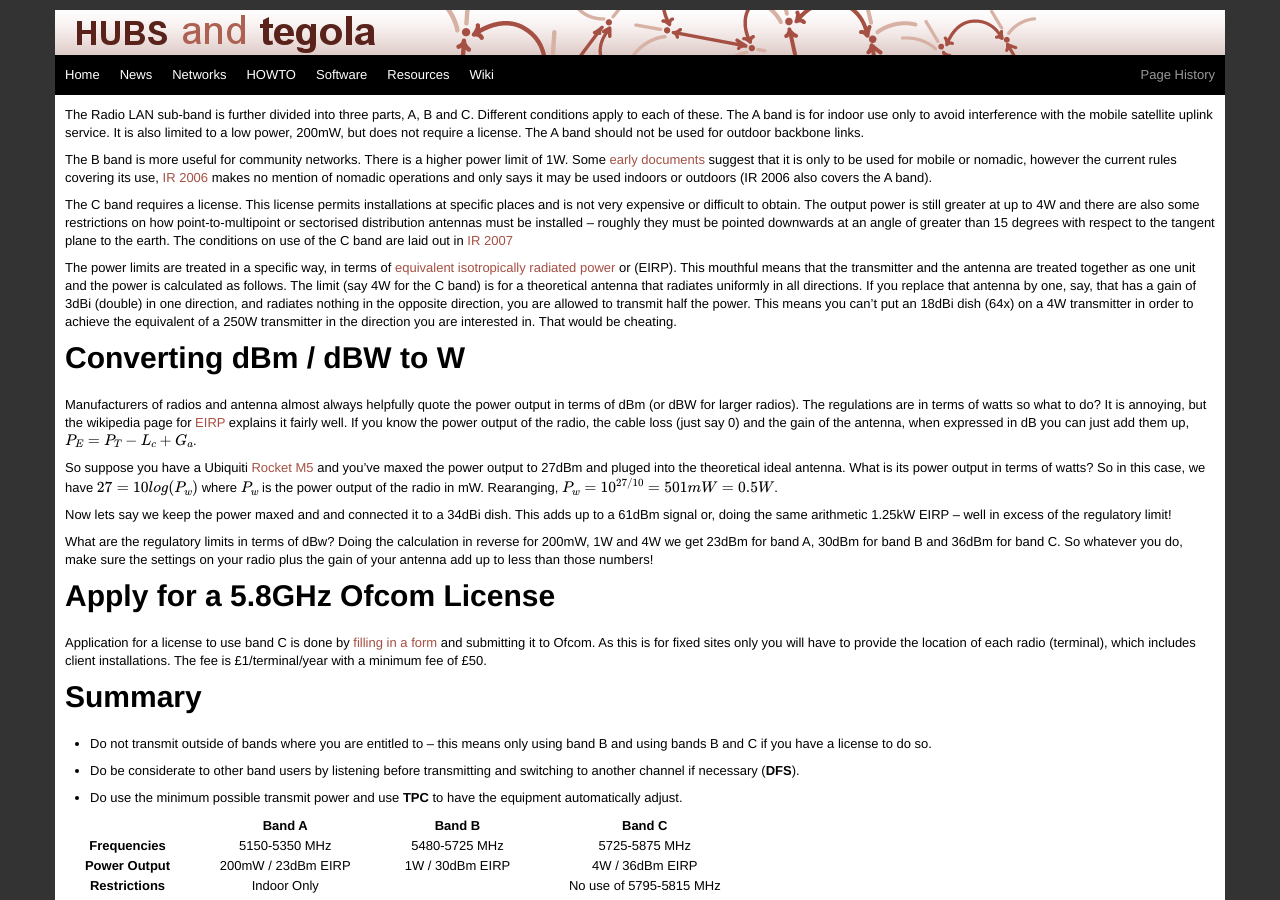
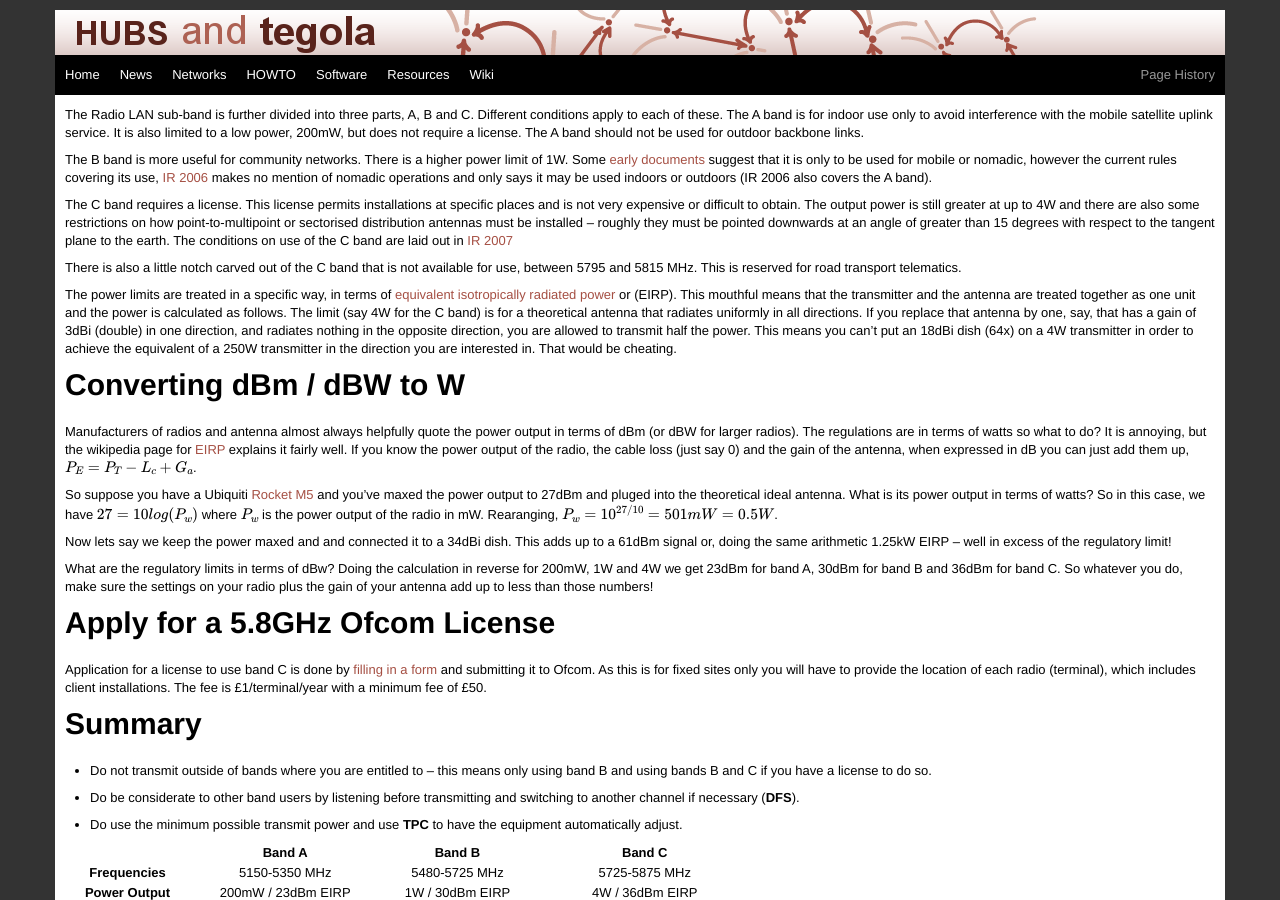
Before and after one commit to tegola-hubs/tegola-hubs.github.com, a Jekyll site: the page built from howto/spectrum.md, in a window 1280 px wide and 900 px high, scrolled down 934 px. Built offline with Jekyll 4.4.1, drawn with Linux system fonts in a browser that asks for light colours; formulas are drawn with MathJax 3.

Commit message:
mention notch for RTTT

```diff
--- a/howto/spectrum.md
+++ b/howto/spectrum.md
@@ -92,6 +92,10 @@ antennas must be installed -- roughly they must be pointed downwards
 at an angle of greater than 15 degrees with respect to the tangent
 plane to the earth. The conditions on use of the C band are laid out
 in [IR 2007]
+
+There is also a little notch carved out of the C band that is not
+available for use, between 5795 and 5815 MHz. This is reserved for
+road transport telematics.
 
 The power limits are treated in a specific way, in terms of
 [equivalent isotropically radiated power] or (EIRP). This mouthful means
```
